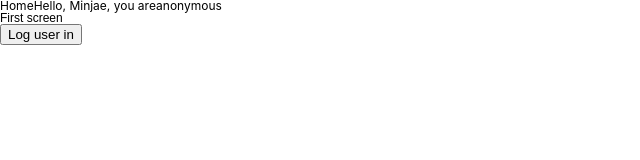
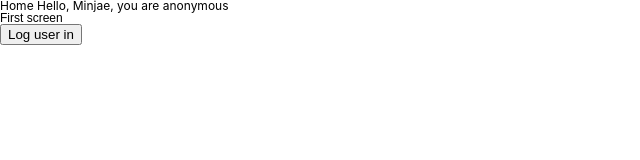
Before and after one commit to plusbeauxjours/react-hooks-demo, a React (Create React App) app: page / in a window 1280 px wide. Shown: the top 160 px of the page, without its empty margins (0-640 px from the left). Built offline with nearby package versions, Linux system fonts and the light colour scheme.

Commit message:
useContext

```diff
--- a/src/Components/Header.tsx
+++ b/src/Components/Header.tsx
@@ -1,14 +1,12 @@
-import React, { useContext } from "react";
-import { UserContext } from "../context";
+import React from "react";
+import { useUser } from "../context";
 
 const Header: React.FC = () => {
-  const {
-    user: { name, loggedIn }
-  } = useContext(UserContext);
+  const { name, loggedIn } = useUser();
   return (
     <header>
-      <a href="#">Home</a>Hello, Minjae, you are
-      {loggedIn ? "logged in " : "anonymous"}
+      <a href="/">Home</a> Hello, {name}, you are{" "}
+      {loggedIn ? "logged in" : "anonymous"}
     </header>
   );
 };
--- a/src/Components/Screen.tsx
+++ b/src/Components/Screen.tsx
@@ -1,9 +1,9 @@
-import React, { useContext } from "react";
+import React from "react";
 import Header from "./Header";
-import { UserContext } from "../context";
+import { useFns } from "../context";
 
 const Screen: React.FC = () => {
-  const { logUserIn } = useContext(UserContext);
+  const { logUserIn } = useFns();
   return (
     <div>
       <Header />
--- a/src/context.tsx
+++ b/src/context.tsx
@@ -1,11 +1,7 @@
-import React, { useState } from "react";
+import React, { useState, useContext } from "react";
 
-export const UserContext = React.createContext<any>(null);
+const UserContext = React.createContext<any>(null);
 
-interface IUser {
-  user: any;
-  logUserIn: any;
-}
 interface IProps {
   children: any;
 }
@@ -15,11 +11,24 @@ const UserContextProvider: React.FC<IProps> = ({ children }) => {
     name: "Minjae",
     loggedIn: false
   });
-  const logUserIn = () => setUser({ ...user, loggedIn: true });
+  const logUserIn = () => {
+    console.log("user");
+    setUser({ ...user, loggedIn: true });
+  };
   return (
-    <UserContext.Provider value={{ user, logUserIn }}>
+    <UserContext.Provider value={{ user, fn: { logUserIn } }}>
       {children}
     </UserContext.Provider>
   );
 };
+
+export const useUser = () => {
+  const { user } = useContext(UserContext);
+  return user;
+};
+export const useFns = () => {
+  const { fn } = useContext(UserContext);
+  return fn;
+};
+
 export default UserContextProvider;
```
